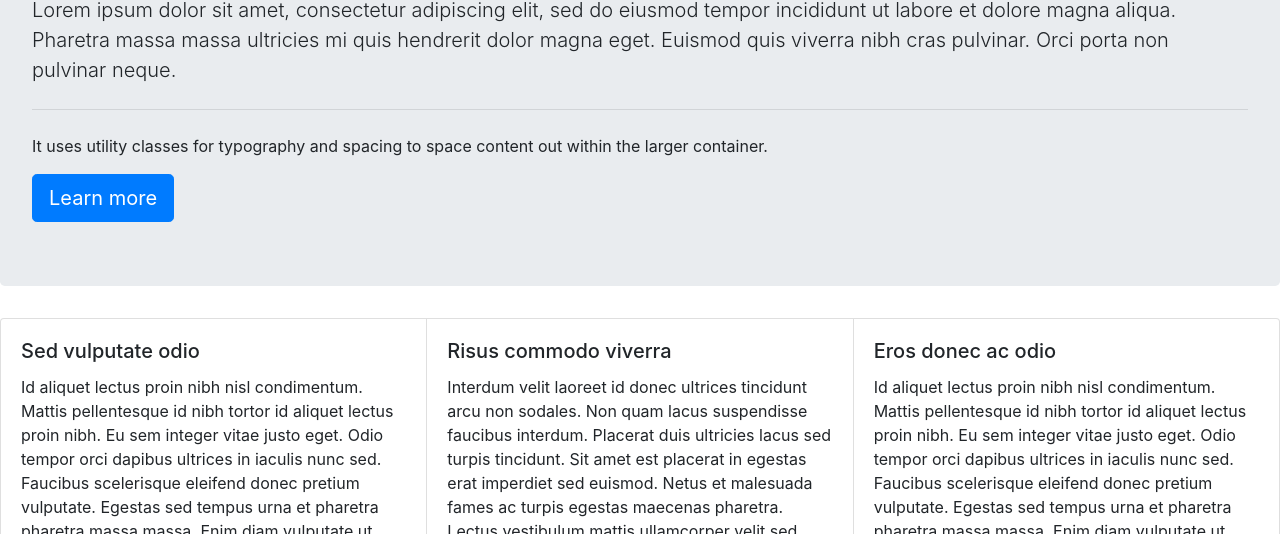
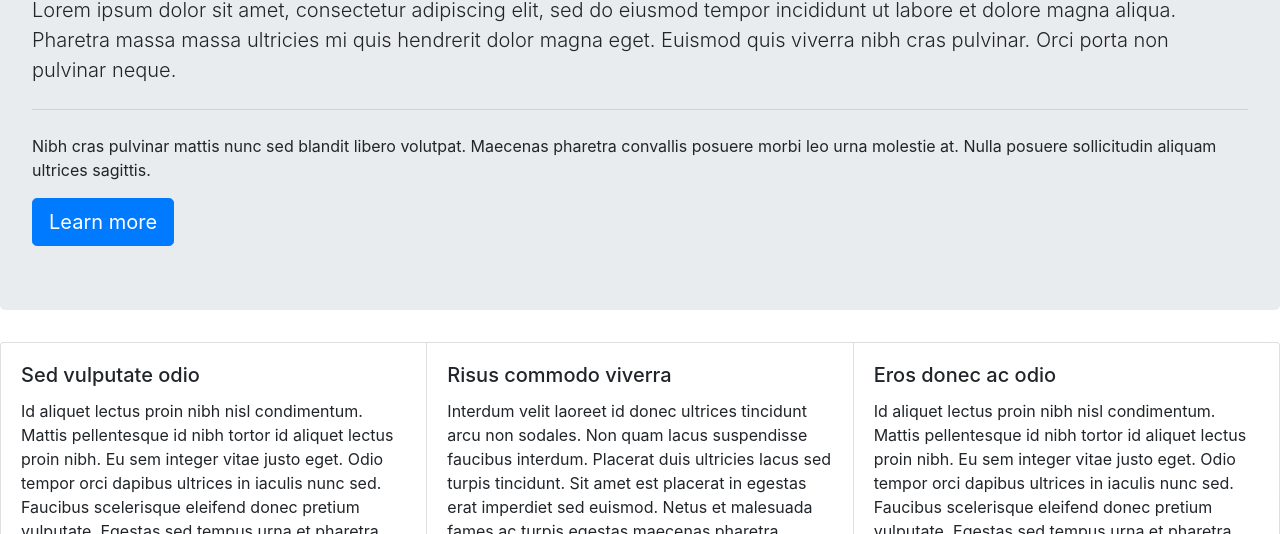
Before and after one commit to Alyskanse/BIMD233, a plain HTML site: page Labs/Lab9/lab9.html in a window 1280 px wide. Shown: the part 266-800 px from the top of the page. Drawn offline with nearby package versions, Linux system fonts and the light colour scheme.

Commit message:
fixed lab 9

```diff
--- a/Labs/Lab9/lab9.html
+++ b/Labs/Lab9/lab9.html
@@ -49,50 +49,10 @@
         et dolore magna aliqua. Pharetra massa massa ultricies mi quis hendrerit dolor magna eget. Euismod quis viverra
         nibh cras pulvinar. Orci porta non pulvinar neque.</p>
     <hr class="my-4">
-    <p>It uses utility classes for typography and spacing to space content out within the larger container.</p>
+    <p>Nibh cras pulvinar mattis nunc sed blandit libero volutpat. Maecenas pharetra convallis posuere morbi leo urna
+        molestie at. Nulla posuere sollicitudin aliquam ultrices sagittis. </p>
     <a class="btn btn-primary btn-lg" href="#" role="button">Learn more</a>
 </div>
-
-<!--<div class="row">
-    <div class="col-sm-6">
-        <div class="card">
-            <div class="card-body">
-                <h5 class="card-title">Pretium nibh ipsum</h5>
-                <p class="card-text">Ut eu sem integer vitae justo. Cras tincidunt lobortis feugiat vivamus at. Dolor
-                    sed viverra ipsum nunc aliquet bibendum. Cursus vitae congue mauris rhoncus aenean vel elit
-                    scelerisque mauris. Aliquam id diam maecenas ultricies mi eget mauris pharetra et. Tortor vitae
-                    purus faucibus ornare. Elit eget gravida cum sociis natoque penatibus. Volutpat maecenas volutpat
-                    blandit aliquam etiam erat velit scelerisque in. Nam libero justo laoreet sit amet cursus sit amet.
-                    Id leo in vitae turpis. Ullamcorper malesuada proin libero nunc consequat interdum varius sit amet.
-                    Id aliquet lectus proin nibh nisl condimentum id. Tincidunt vitae semper quis lectus nulla at
-                    volutpat diam. Praesent elementum facilisis leo vel fringilla est. Ut lectus arcu bibendum at varius
-                    vel pharetra. Eu sem integer vitae justo eget magna fermentum iaculis eu. Egestas purus viverra
-                    accumsan in nisl nisi.</p>
-                <a href="#" class="btn btn-primary">Go somewhere</a>
-            </div>
-        </div>
-    </div>
-    <div class="col-sm-6">
-        <div class="card">
-            <div class="card-body">
-                <h5 class="card-title">Id leo in vitae turpis</h5>
-                <p class="card-text">Donec ultrices tincidunt arcu non sodales neque sodales ut etiam. Auctor elit sed
-                    vulputate mi. Tincidunt praesent semper feugiat nibh sed pulvinar proin gravida hendrerit. Id
-                    faucibus nisl tincidunt eget. Interdum consectetur libero id faucibus nisl tincidunt eget nullam
-                    non. Viverra nam libero justo laoreet sit amet cursus sit amet. Integer vitae justo eget magna
-                    fermentum iaculis. Non nisi est sit amet facilisis. Amet tellus cras adipiscing enim. Tristique
-                    magna sit amet purus gravida quis blandit turpis cursus. Enim nulla aliquet porttitor lacus. Mauris
-                    sit amet massa vitae tortor condimentum lacinia. Eget nunc lobortis mattis aliquam faucibus purus in
-                    massa tempor. Tellus rutrum tellus pellentesque eu tincidunt tortor. Eleifend mi in nulla posuere.
-                    Nisl rhoncus mattis rhoncus urna neque viverra justo nec.
-
-                    Tincidunt vitae semper quis lectus nulla at volutpat. Sollicitudi</p>
-                <a href="#" class="btn btn-primary">Go somewhere</a>
-            </div>
-        </div>
-    </div>
-</div>
--->
 
 <div class="card-group">
     <div class="card">
```
